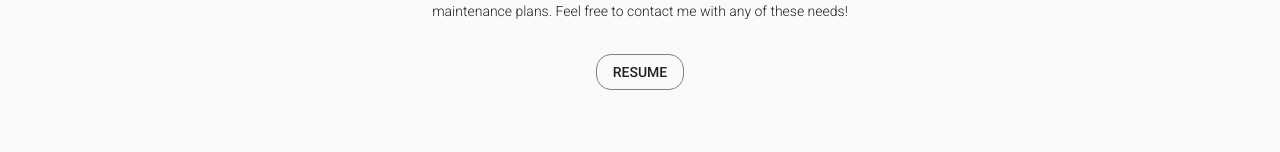
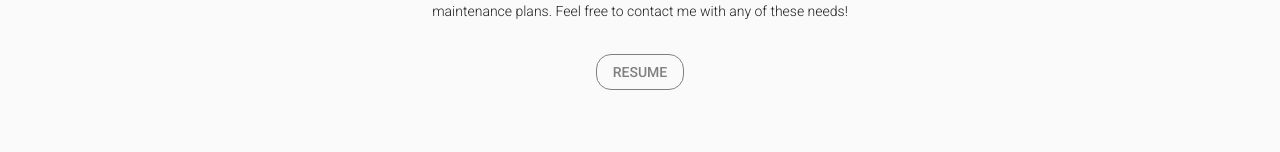
Before and after one commit to zeketx/myPortfolio, a Vue app: page /projects in a window 1280 px wide. Shown: the part 197-349 px from the top of the page. Built offline with nearby package versions, Linux system fonts and the light colour scheme.

Commit message:
linked resume drom google drive

```diff
--- a/src/views/Projects.vue
+++ b/src/views/Projects.vue
@@ -8,8 +8,8 @@
                 <v-btn
                 id="_resume"
                 flat
-                >
-                Resume
+                ><a href="https://drive.google.com/file/d/1v6jWvaVGiZrpceAFNOznk6CznUXEdbs6/view?usp=sharing" id="resume_link"  target="_blank">Resume</a>
+
                 </v-btn>
                 <p id="btn_message"> You will be tempted to hire me !</p>
             </div>
@@ -156,6 +156,12 @@
         #_resume {
            border: 1px solid grey;
            border-radius: 15px;
+       }
+
+       #resume_link {
+
+           text-decoration: none;
+           color: grey;
        }
 
        #_resume:hover {
```
